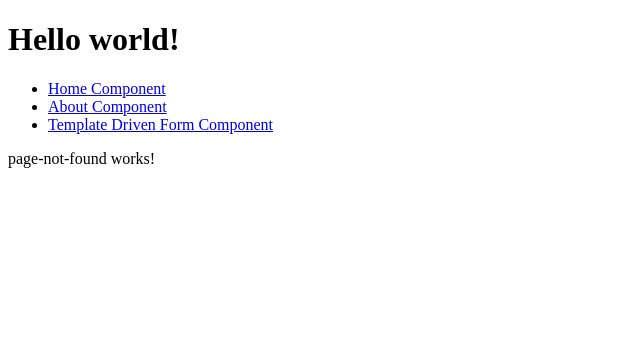
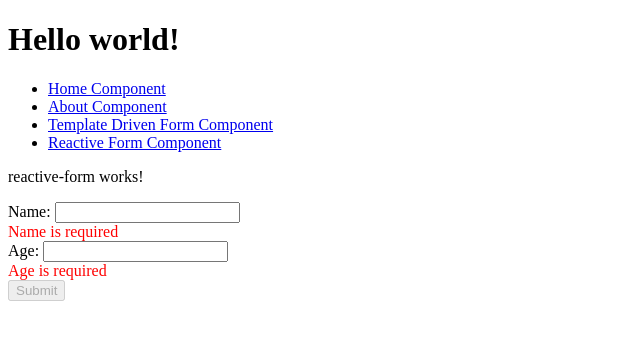
Before and after one commit to Le-Minh-Chuong/angular-v12, an Angular app: page /reactive-form in a window 1280 px wide. Shown: the top 340 px of the page, without its empty margins (0-640 px from the left). Built offline with nearby package versions, Linux system fonts and the light colour scheme.

Commit message:
reactive form

```diff
--- a/src/app/app-routing.module.ts
+++ b/src/app/app-routing.module.ts
@@ -3,12 +3,14 @@
 import { AboutComponent } from './about/about.component';
 import { HomeComponent } from './home/home.component';
 import { PageNotFoundComponent } from './page-not-found/page-not-found.component';
+import { ReactiveFormComponent } from './reactive-form/reactive-form.component';
 import { TemplateDrivenFormComponent } from './template-driven-form/template-driven-form.component';
 
 const routes: Routes = [
   { path: 'home', component: HomeComponent },
   { path: 'about', component: AboutComponent },
   { path: 'template-form', component: TemplateDrivenFormComponent},
+  { path: 'reactive-form', component: ReactiveFormComponent},
   { path: '', component: HomeComponent},
   { path: '**', component: PageNotFoundComponent }, // Willcard route for a 404 page
 ];
--- a/src/app/app.component.html
+++ b/src/app/app.component.html
@@ -4,6 +4,7 @@
     <li><a routerLink="/home" routerLinkActive="active" ariaCurrentWhenActive="page">Home Component</a></li>
     <li><a routerLink="/about" routerLinkActive="active" ariaCurrentWhenActive="page">About Component</a></li>
     <li><a routerLink="/template-form" routerLinkActive="active" ariaCurrentWhenActive="page">Template Driven Form Component</a></li>
+    <li><a routerLink="/reactive-form" routerLinkActive="active" ariaCurrentWhenActive="page">Reactive Form Component</a></li>
   </ul>
 </nav>
 <!-- The routed views render in the <router-outlet>-->
--- /dev/null
+++ b/src/app/reactive-form/reactive-form.component.html
@@ -0,0 +1,10 @@
+<p>reactive-form works!</p>
+<form action="" [formGroup]="formData" (ngSubmit)="onSubmit()">
+  <label for="">Name: </label>
+  <input type="text" formControlName="name"><br>
+  <div *ngIf="!formData.controls.name.valid" style="color: red" >Name is required</div>
+  <label for="">Age: </label>
+  <input type="text" formControlName="age"><br>
+  <div *ngIf="!formData.controls.age.valid" style="color: red" >Age is required</div>
+  <button type="submit" [disabled]="!formData.valid">Submit</button>
+</form>
--- /dev/null
+++ b/src/app/reactive-form/reactive-form.component.ts
@@ -0,0 +1,35 @@
+import { Component, OnInit } from '@angular/core';
+import {
+  FormBuilder,
+  FormControl,
+  FormGroup,
+  Validators,
+} from '@angular/forms';
+import { CommonService } from '../Services/common.service';
+
+@Component({
+  selector: 'app-reactive-form',
+  templateUrl: './reactive-form.component.html',
+  styleUrls: ['./reactive-form.component.scss'],
+})
+export class ReactiveFormComponent implements OnInit {
+  // formData: FormGroup = new FormGroup({
+  //   name: new FormControl(''),
+  //   age: new FormControl(''),
+  // });
+  formData = this.formBuilder.group({
+    name: ['', Validators.required],
+    age: ['', Validators.required],
+  });
+  constructor(
+    private common: CommonService,
+    private formBuilder: FormBuilder
+  ) {}
+
+  ngOnInit(): void {}
+
+  onSubmit(): void {
+    // console.log('Submit form:' + this.formData.value.name);
+    this.common.submitData(this.formData.value);
+  }
+}
```
Also changed, not shown: src/app/app.module.ts (+7 -9 lines), src/app/reactive-form/reactive-form.component.scss (added), 1 other file (tests, documents, lock files or other folders).
